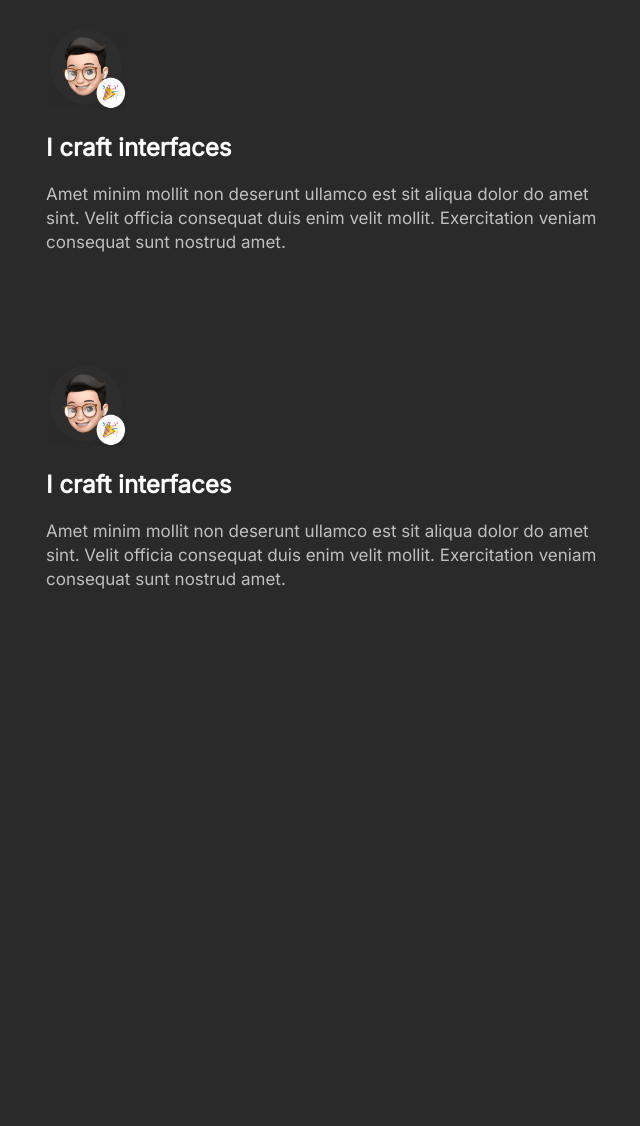
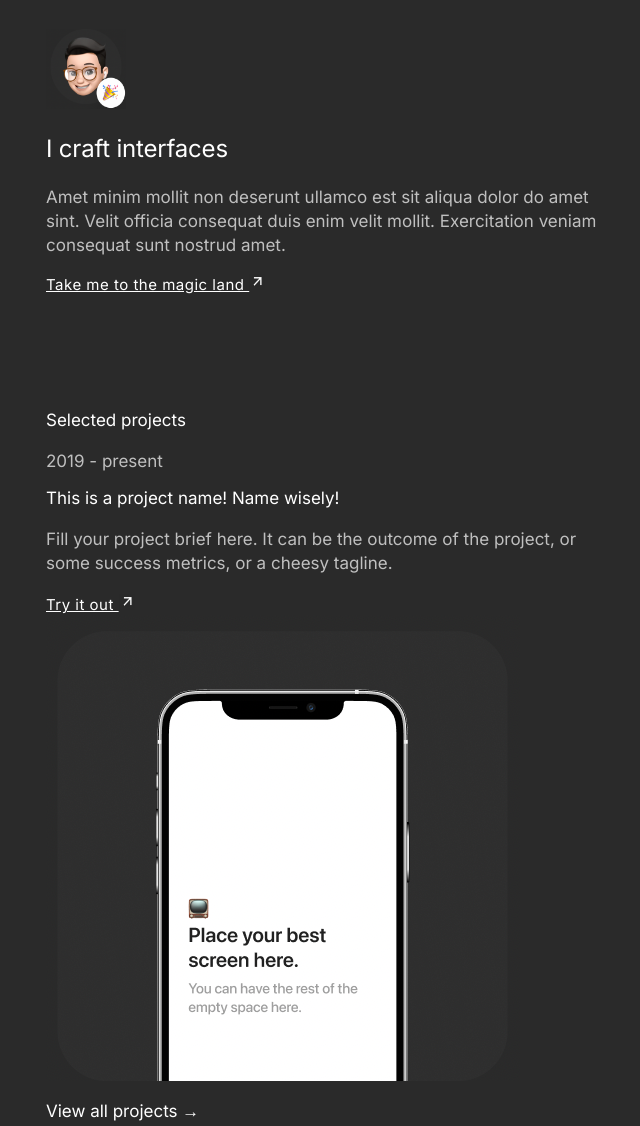
Before and after one commit to rapishard/Minimal-Portfolio, a plain HTML site: page index.html in a window 1280 px wide. Shown: the part 200-1326 px from the top of the page, without its empty margins (379-1019 px from the left). Drawn offline with Linux system fonts and the light colour scheme.

Commit message:
feat(body):section articles

```diff
--- a/index.html
+++ b/index.html
@@ -21,17 +21,49 @@
         </ul>
     </section>
 
-    <section style="margin-bottom: 112px;">
-        <img src="/img/avatar.png" class="avatar" alt="">
+    <section class="section560" style=" margin-bottom: 112px; ">
+        <img src="/img/avatar.png " class="avatar " alt=" ">
         <h1>I craft interfaces</h1>
-        <p class="subtitle">Amet minim mollit non deserunt ullamco est sit aliqua dolor do amet sint. Velit officia consequat duis enim velit mollit. Exercitation veniam consequat sunt nostrud amet.</p>
+        <p class="subtitle ">Amet minim mollit non deserunt ullamco est sit aliqua dolor do amet sint. Velit officia consequat duis enim velit mollit. Exercitation veniam consequat sunt nostrud amet.</p>
+        <a class="text-link" href="">Take me to the magic land <img src="/img/arrow.png" class="arrow" alt=""></a>
     </section>
 
-    <section style="margin-bottom: 112px;">
-        <img src="/img/avatar.png" class="avatar" alt="">
-        <h1>I craft interfaces</h1>
-        <p class="subtitle">Amet minim mollit non deserunt ullamco est sit aliqua dolor do amet sint. Velit officia consequat duis enim velit mollit. Exercitation veniam consequat sunt nostrud amet.</p>
+    <section style="margin-bottom: 112px; ">
+        <div style="display: inline-block; ">
+            <div>
+                <h2>Selected projects</h2>
+                <p class="subtitle " style="height:20px">2019 - present</p>
+                <h2>This is a project name! Name wisely!</h2>
+                <p class="subtitle " style="height: 50px;">Fill your project brief here. It can be the outcome of the project, or some success metrics, or a cheesy tagline.</p>
+                <a class="text-link" href="">Try it out <img src="/img/arrow.png" class="arrow" alt=""></a>
+            </div>
+            <div><img src="/img/phone.png" class="phone" alt=""></div>
+        </div>
+
+        <h2>View all projects →</h2>
     </section>
+
+    <section style="margin-bottom: 112px; ">
+        <h2 style="margin-bottom: 32px;">Articles</h2>
+        <article>
+            <p class="subtitle " style="height:20px">2019 - present</p>
+            <h2>This is an article title</h2>
+            <p class="subtitle ">Amet minim mollit non deserunt ullamco est sit aliqua dolor do amet sint. Velit officia consequat duis enim velit mollit. Exercitation veniam consequat sunt nostrud amet.</p>
+        </article>
+        <article>
+            <p class="subtitle " style="height:20px">2019 - present</p>
+            <h2>This is an article title</h2>
+            <p class="subtitle ">Amet minim mollit non deserunt ullamco est sit aliqua dolor do amet sint. Velit officia consequat duis enim velit mollit. Exercitation veniam consequat sunt nostrud amet.</p>
+        </article>
+        <article style="margin-bottom: 56px;">
+            <p class="subtitle " style="height:20px">2019 - present</p>
+            <h2>This is an article title</h2>
+            <p class="subtitle ">Amet minim mollit non deserunt ullamco est sit aliqua dolor do amet sint. Velit officia consequat duis enim velit mollit. Exercitation veniam consequat sunt nostrud amet.</p>
+        </article>
+        <h2>View all articles →</h2>
+    </section>
+
+
 
 </body>
 
--- /dev/null
+++ b/style/_arrow.scss
@@ -0,0 +1,9 @@
+.arrow {
+    /* Arrows / Large */
+    width: 16px;
+    height: 16px;
+    /* Inside auto layout */
+    flex: none;
+    order: 1;
+    flex-grow: 0;
+}
--- /dev/null
+++ b/style/_column.scss
@@ -0,0 +1,6 @@
+/* Float four columns side by side */
+
+.column {
+    float: left;
+    width: 25%;
+}
--- /dev/null
+++ b/style/_phone.scss
@@ -0,0 +1,12 @@
+.phone {
+    width: 145px;
+    height: 145px;
+    background: rgba(128, 128, 128, 0.05);
+    backdrop-filter: blur(24.4591px);
+    /* Note: backdrop-filter has minimal browser support */
+    border-radius: 16px;
+    /* Inside auto layout */
+    flex: none;
+    order: 1;
+    flex-grow: 0;
+}
--- /dev/null
+++ b/style/_row.scss
@@ -0,0 +1,14 @@
+/* Remove extra left and right margins, due to padding */
+
+.row {
+    margin: 0 -5px;
+}
+
+
+/* Clear floats after the columns */
+
+.row:after {
+    content: "";
+    display: table;
+    clear: both;
+}
--- /dev/null
+++ b/style/_section.scss
@@ -0,0 +1,17 @@
+.section560 {
+    /* Auto layout */
+    /*     display: flex;
+ */
+    flex-direction: column;
+    align-items: flex-start;
+    padding: 0px;
+    gap: 16px;
+    width: 560px;
+    height: 253px;
+    /* Inside auto layout */
+    flex: none;
+    order: 0;
+    align-self: stretch;
+    flex-grow: 0;
+    justify-content: center;
+}
--- a/style/_tipo.scss
+++ b/style/_tipo.scss
@@ -4,7 +4,7 @@
     color: #FFFFFF;
 }
 
-.h1 {
+h1 {
     /* I craft interfaces */
     width: 560px;
     height: 32px;
@@ -22,6 +22,22 @@
     flex: none;
     order: 1;
     align-self: stretch;
+    flex-grow: 0;
+}
+
+h2 {
+    /* Inter/Body 2 */
+    font-family: 'Inter';
+    font-style: normal;
+    font-weight: 500;
+    font-size: 17px;
+    line-height: 24px;
+    /* identical to box height, or 141% */
+    /* Text + Icons/Dark • High Emphasis */
+    color: #FFFFFF;
+    /* Inside auto layout */
+    flex: none;
+    order: 0;
     flex-grow: 0;
 }
 
@@ -44,3 +60,24 @@
     align-self: stretch;
     flex-grow: 0;
 }
+
+.text-link {
+    /* Take me to the magic land */
+    width: 200px;
+    height: 21px;
+    /* Inter/Body3 • Link */
+    font-family: 'Inter';
+    font-style: normal;
+    font-weight: 500;
+    font-size: 15px;
+    line-height: 21px;
+    /* identical to box height, or 140% */
+    letter-spacing: 0.5px;
+    text-decoration-line: underline;
+    /* Text + Icons/Dark • High Emphasis */
+    color: #FFFFFF;
+    /* Inside auto layout */
+    flex: none;
+    order: 0;
+    flex-grow: 0;
+}
--- a/style/style.scss
+++ b/style/style.scss
@@ -2,3 +2,7 @@
 @import "_tipo";
 @import "_navbar";
 @import "avatar";
+@import "section";
+@import "arrow";
+@import "row";
+@import "column";
```
Also changed, not shown: img/arrow.png (added), style/style.css, 1 other file.
